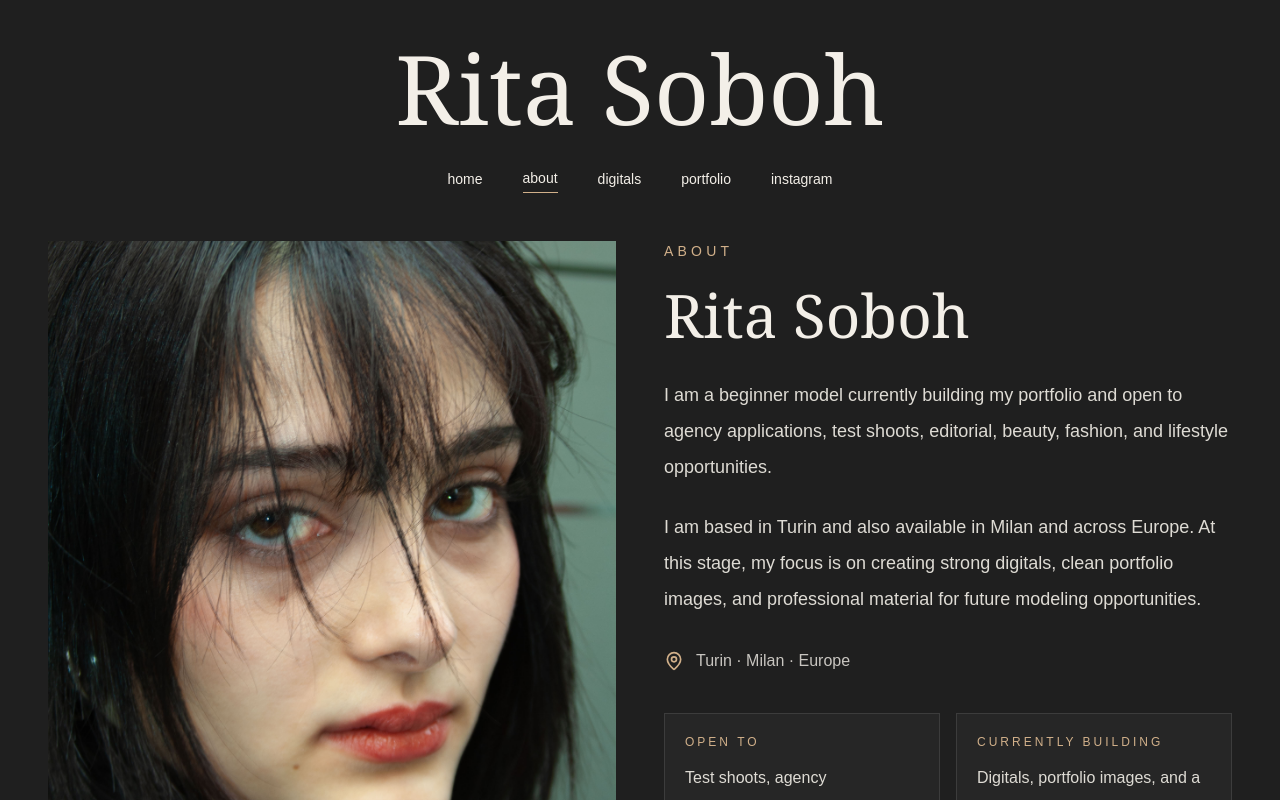
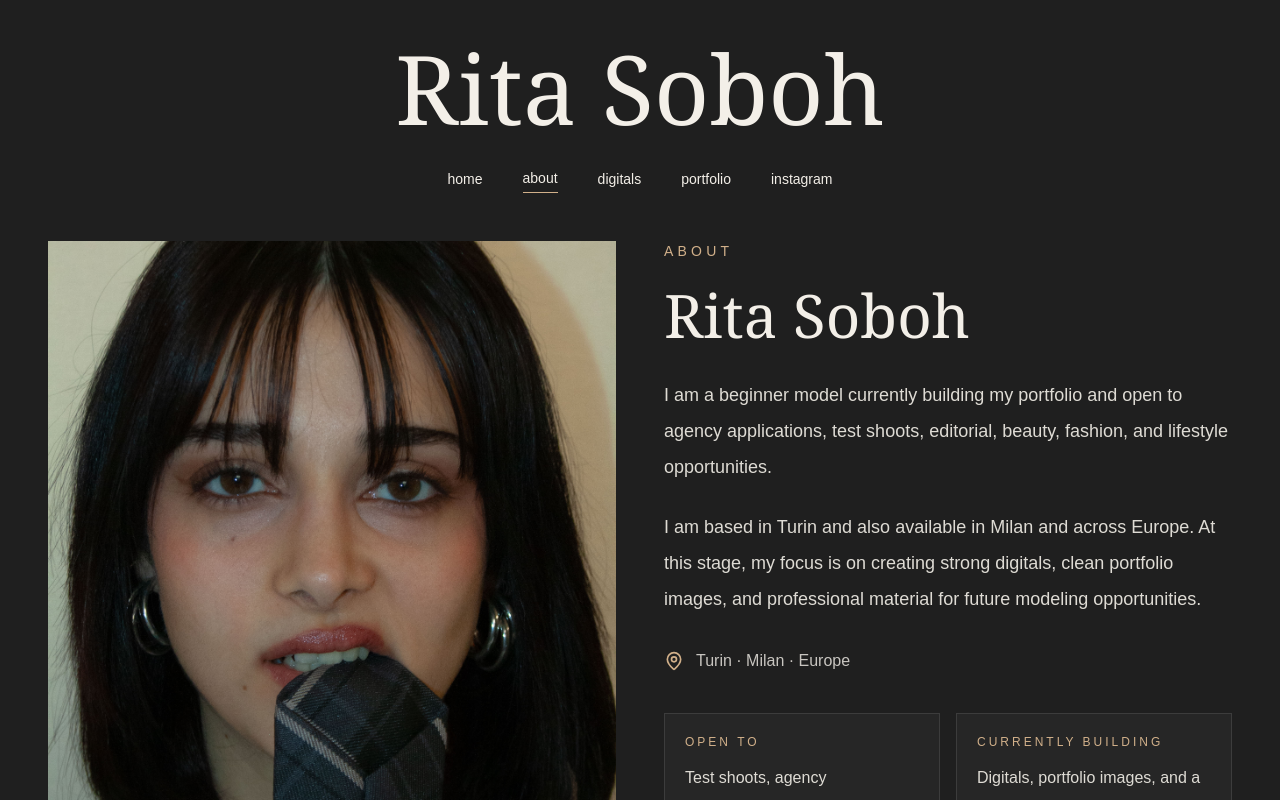
Before and after one commit to pearllllsss/Portfolio, a Next.js app: page /about in a window 1280 px wide. Shown: the top 800 px of the page. Built offline with nearby package versions, Linux system fonts and the light colour scheme.

Commit message:
small updates

```diff
--- a/app/about/page.tsx
+++ b/app/about/page.tsx
@@ -44,7 +44,7 @@ export default function AboutPage() {
           <div>
             <Reveal delay={0.1}>
             <img
-              src="/images/closeup2.jpg"
+              src="/images/necktie.jpg"
               alt="About portrait"
               className="h-[620px] w-full object-cover"
             />
```
